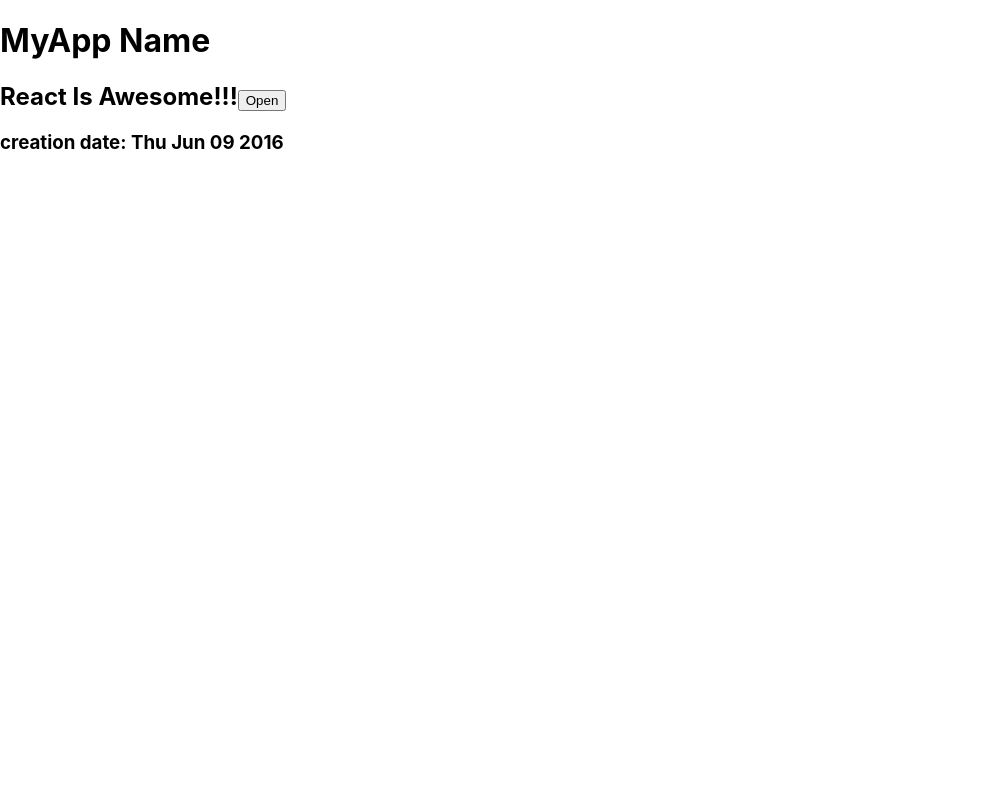
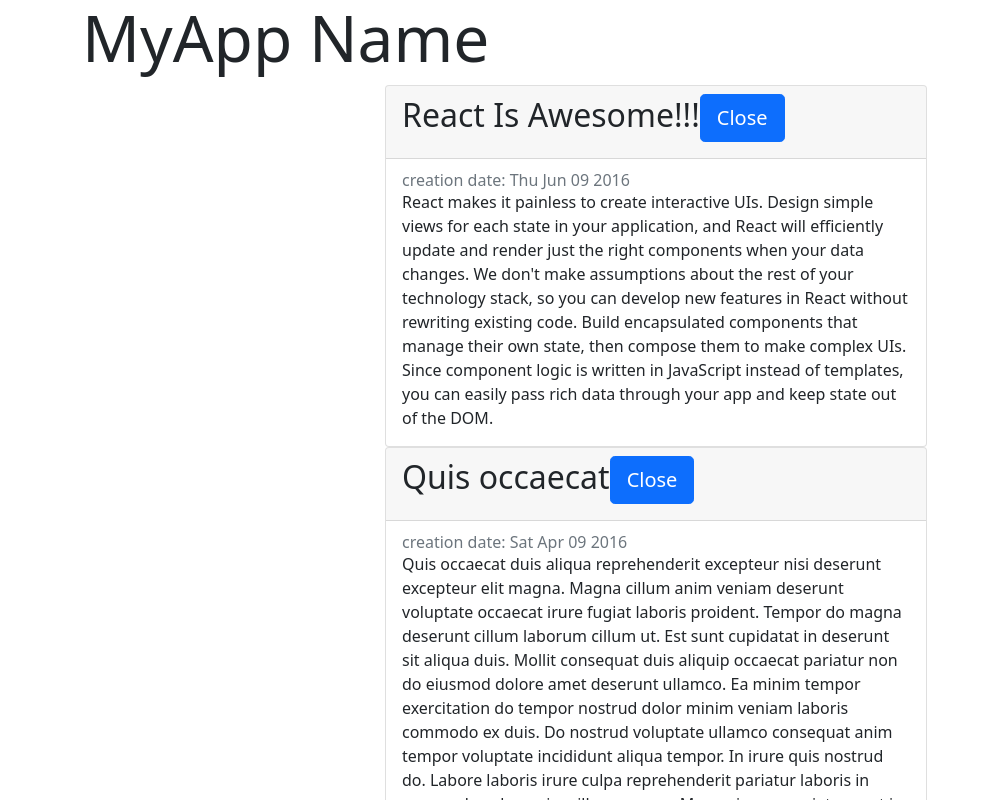
Before and after one commit to IgnatovDan/ReactLearnJSScreenCast, a React (Create React App) app: page / in a window 1280 px wide. Shown: the top 800 px of the page, without its empty margins (0-990 px from the left). Built offline with nearby package versions, Linux system fonts and the light colour scheme.

Commit message:
Add ArticleList, bootstrap, local styles

```diff
--- a/package.json
+++ b/package.json
@@ -6,6 +6,7 @@
     "@testing-library/jest-dom": "^5.12.0",
     "@testing-library/react": "^11.2.7",
     "@testing-library/user-event": "^12.8.3",
+    "bootstrap": "^5.0.0-beta3",
     "react": "^17.0.2",
     "react-dom": "^17.0.2",
     "react-scripts": "4.0.3",
--- a/src/components/App/App.js
+++ b/src/components/App/App.js
@@ -1,11 +1,14 @@
-import Article from '../Article/Article';
+import ArticleList from '../ArticleList/ArticleList';
 import articles from '../../data';
+import 'bootstrap/dist/css/bootstrap.css';
 
 function App() {
     return (
-        <div>
-            <h1>MyApp Name</h1>
-            <Article article={articles[0]}/>
+        <div className="container">
+            <div className="jumbotron">
+                <h1 className="display-3">MyApp Name</h1>
+            </div>
+            <ArticleList articles={articles} />
         </div>
     );
 }
--- a/src/components/Article/Article.js
+++ b/src/components/Article/Article.js
@@ -1,9 +1,9 @@
-import {Component} from 'react';
+import { Component } from 'react';
 
 class Article extends Component {
   constructor(props) {
     super(props);
-    this.state = { isOpened: props.article?.isOpened }; // TODO: is it correct?
+    this.state = { isOpened: (props.article?.isOpened === undefined) ? true : props.article?.isOpened }; // TODO: is it correct?
   }
 
   toggleBodyButtonHandler = () => {
@@ -11,18 +11,26 @@
   }
 
   render() {
-    const article= this.props.article || {};
-    const articleBody = this.state.isOpened && <div>{article.text}</div>;
+    // TODO: float-right doesn't work
+    // TODO: inplace suggestions doesn't work for className: "card mx-auto"
+
+    const article = this.props.article || {};
+    const articleBody = this.state.isOpened && <div className = "card-text">{article.text}</div>;
+
     return (
-      <div>
-        <h2>
-          {article.title}
-          <button onClick={this.toggleBodyButtonHandler}>
-            { this.state.isOpened ? 'Close' : 'Open' }
-          </button>
-        </h2>
-        {articleBody}
-        <h3><span>creation date</span>: <span>{(new Date(article.date)).toDateString()}</span></h3>
+      <div className = "card mx-auto" style = {{width: "50%"}}>
+        <div className = "card-header">
+          <h2>
+            {article.title}
+            <button onClick = {this.toggleBodyButtonHandler} className = "btn btn-primary btn-lg float-right">
+              {this.state.isOpened ? 'Close' : 'Open'}
+            </button>
+          </h2>
+        </div>
+        <div className = "card-body">
+          <h6 className = "card-subtitle text-muted"><span>creation date</span>: <span>{(new Date(article.date)).toDateString()}</span></h6>
+          {articleBody}
+        </div>
       </div>
     );
   }
--- /dev/null
+++ b/src/components/ArticleList/ArticleList.js
@@ -0,0 +1,19 @@
+import Article from '../Article/Article';
+import './style.css';
+
+export default function ArticleList({ articles }) {
+    // TODO: inplace suggestions doesn't work for className: "article-list__li"
+    // TODO: force spaces after "="
+    // TODO: rename 'ArticleList.js' to 'index.js'
+
+    const listItems = articles.map(article =>
+        <li key = {article.id} className = "article-list__li"><
+            Article article = {article} />
+        </li>
+    );
+    return (
+        <ul>
+            {listItems}
+        </ul>
+    );
+}
--- /dev/null
+++ b/src/components/ArticleList/style.css
@@ -0,0 +1,3 @@
+.article-list__li {
+    list-style: none;
+}
--- /dev/null
+++ b/src/components/ArticleList/test.js
@@ -0,0 +1 @@
+// TODO: how to test it
```
Also changed, not shown: 1 other file (tests, documents, lock files or other folders).
